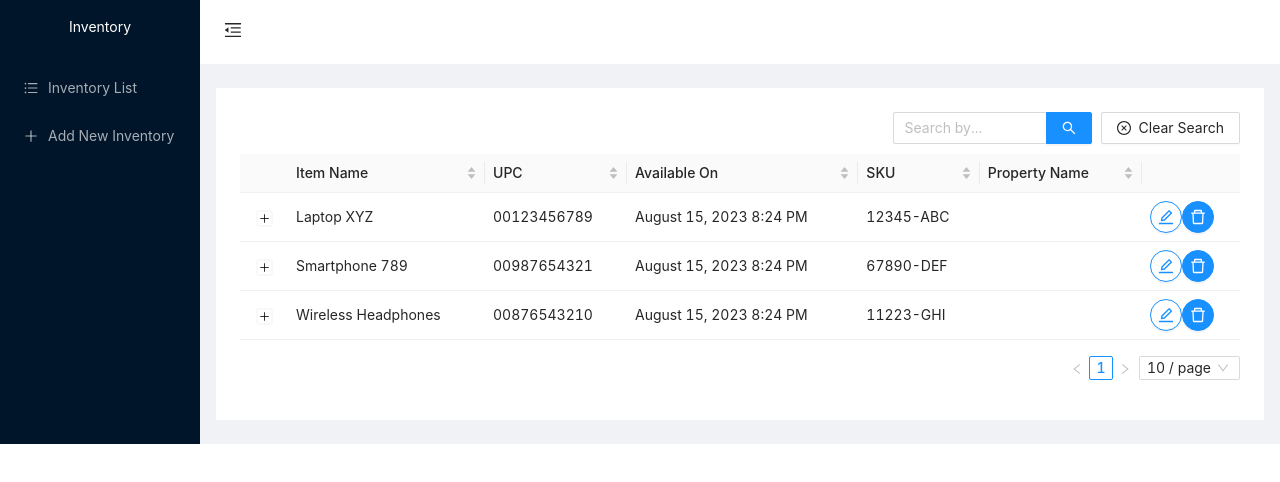
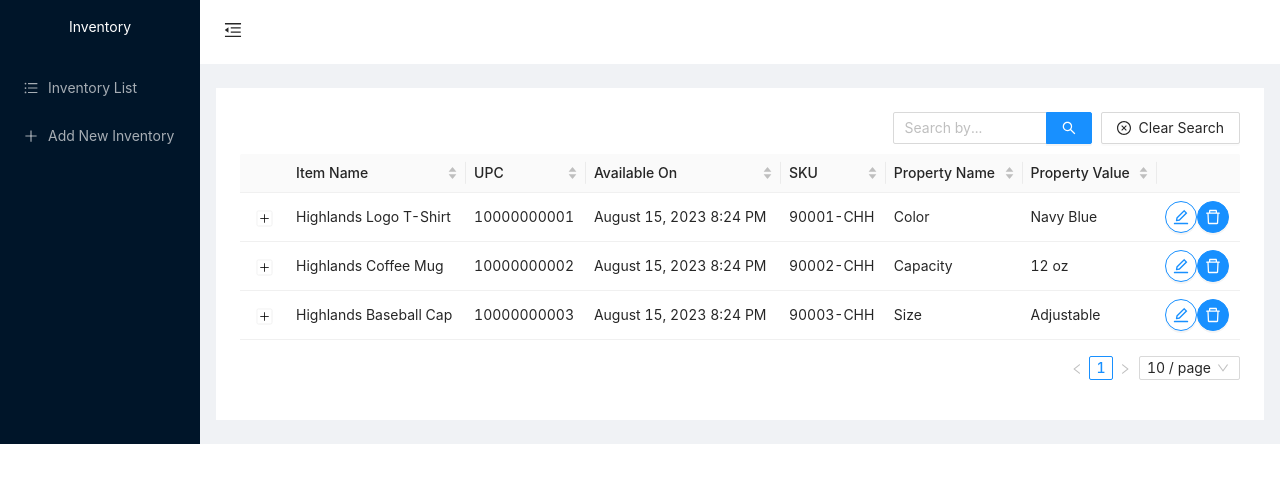
Before and after one commit to laurenbmcguire/inventoryapp, a React (Create React App) app: page / in a window 1280 px wide. Shown: the top 482 px of the page. Built offline with nearby package versions, Linux system fonts and the light colour scheme.

Commit message:
Update 3 files

```diff
--- a/public/data-InventoryList.json
+++ b/public/data-InventoryList.json
@@ -1,47 +1,29 @@
 [
   {
-    "itemName": "Laptop XYZ",
-    "sku": "12345-ABC",
-    "upc": "00123456789",
-    "properties": [
-      {
-        "propertyName": "Processor",
-        "propertyValue": "Intel i7"
-      },
-      {
-        "propertyName": "RAM",
-        "propertyValue": "16GB"
-      }
-    ]
+    "itemName": "Highlands Logo T-Shirt",
+    "sku": "90001-CHH",
+    "upc": "10000000001",
+    "property_name": "Color",
+    "property_value": "Navy Blue",
+    "Material": "Cotton",
+    "Size": "M"
   },
   {
-    "itemName": "Smartphone 789",
-    "sku": "67890-DEF",
-    "upc": "00987654321",
-    "properties": [
-      {
-        "propertyName": "Screen Size",
-        "propertyValue": "6.5 inches"
-      },
-      {
-        "propertyName": "Battery Life",
-        "propertyValue": "24 hours"
-      }
-    ]
+    "itemName": "Highlands Coffee Mug",
+    "sku": "90002-CHH",
+    "upc": "10000000002",
+    "property_name": "Capacity",
+    "property_value": "12 oz",
+    "Material": "Ceramic",
+    "Color": "White"
   },
   {
-    "itemName": "Wireless Headphones",
-    "sku": "11223-GHI",
-    "upc": "00876543210",
-    "properties": [
-      {
-        "propertyName": "Connectivity",
-        "propertyValue": "Bluetooth 5.0"
-      },
-      {
-        "propertyName": "Charge Time",
-        "propertyValue": "2 hours"
-      }
-    ]
+    "itemName": "Highlands Baseball Cap",
+    "sku": "90003-CHH",
+    "upc": "10000000003",
+    "property_name": "Size",
+    "property_value": "Adjustable",
+    "Material": "Cotton",
+    "Color": "Black"
   }
 ]
--- a/src/components/InventoryForm.js
+++ b/src/components/InventoryForm.js
@@ -1,6 +1,5 @@
 import React from "react";
-import { Form, Input, Button, Space } from "antd";
-import { MinusCircleOutlined, PlusOutlined } from "@ant-design/icons";
+import { Form, Input, Button } from "antd";
 
 class InventoryForm extends React.Component {
   state = {
@@ -14,7 +13,8 @@ class InventoryForm extends React.Component {
         name: this.state.record.name,
         sku: this.state.record.sku,
         upc: this.state.record.upc,
-        properties: this.state.record.properties
+        propertyName: this.state.record.propertyName,
+        propertyValue: this.state.record.propertyValue
       });
     }
   }
@@ -30,19 +30,6 @@ class InventoryForm extends React.Component {
         }}
         layout="vertical"
       >
-        <Form.Item
-          name="name"
-          label="Name:"
-          rules={[
-            {
-              required: true,
-              message: "This information is required."
-            }
-          ]}
-        >
-          <Input />
-        </Form.Item>
-
         <Form.Item
           name="sku"
           label="SKU:"
@@ -73,19 +60,9 @@ class InventoryForm extends React.Component {
           <Input />
         </Form.Item>
 
-        <Form.List name="properties">
-          {(fields, { add, remove }) => (
-            <>
-              {fields.map((field, index) => (
-                <Space
-                  key={field.key}
-                  style={{ display: "flex", marginBottom: 8 }}
-                  align="baseline"
-                >
         <Form.Item
-                    {...field}
-                    name={[field.name, "propertyName"]}
-                    fieldKey={[field.fieldKey, "propertyName"]}
+          name="property_name"
+          label="Property Name:"
           rules={[
             {
               required: true,
@@ -93,12 +70,12 @@ class InventoryForm extends React.Component {
             }
           ]}
         >
-                    <Input placeholder="Property Name" />
+          <Input />
         </Form.Item>
+
         <Form.Item
-                    {...field}
-                    name={[field.name, "propertyValue"]}
-                    fieldKey={[field.fieldKey, "propertyValue"]}
+          name="property_value"
+          label="Property Value:"
           rules={[
             {
               required: true,
@@ -106,24 +83,8 @@ class InventoryForm extends React.Component {
             }
           ]}
         >
-                    <Input placeholder="Property Value" />
+          <Input />
         </Form.Item>
-                  <MinusCircleOutlined onClick={() => remove(field.name)} />
-                </Space>
-              ))}
-              <Form.Item>
-                <Button
-                  type="dashed"
-                  onClick={() => add()}
-                  block
-                  icon={<PlusOutlined />}
-                >
-                  Add Property
-                </Button>
-              </Form.Item>
-            </>
-          )}
-        </Form.List>
       </Form>
     );
   }
--- a/src/components/InventoryList.js
+++ b/src/components/InventoryList.js
@@ -53,12 +53,21 @@ class InventoryList extends React.Component {
       },
       {
         title: "Property Name",
-        dataIndex: "propert_name",
+        dataIndex: "property_name",
         key: "property_name",
         sorter: (a, b) => {
           return a.property_name.localeCompare(b.property_name);
         },
         sortOrder: sortedInfo.columnKey === "property_name" && sortedInfo.order,
+      },
+   {
+        title: "Property Value",
+        dataIndex: "property_value",
+        key: "property_value",
+        sorter: (a, b) => {
+          return a.property_value.localeCompare(b.property_value);
+        },
+        sortOrder: sortedInfo.columnKey === "property_value" && sortedInfo.order,
       },
       {
         key: "action",
```
Lines whose indentation alone changed are shown as unchanged.
